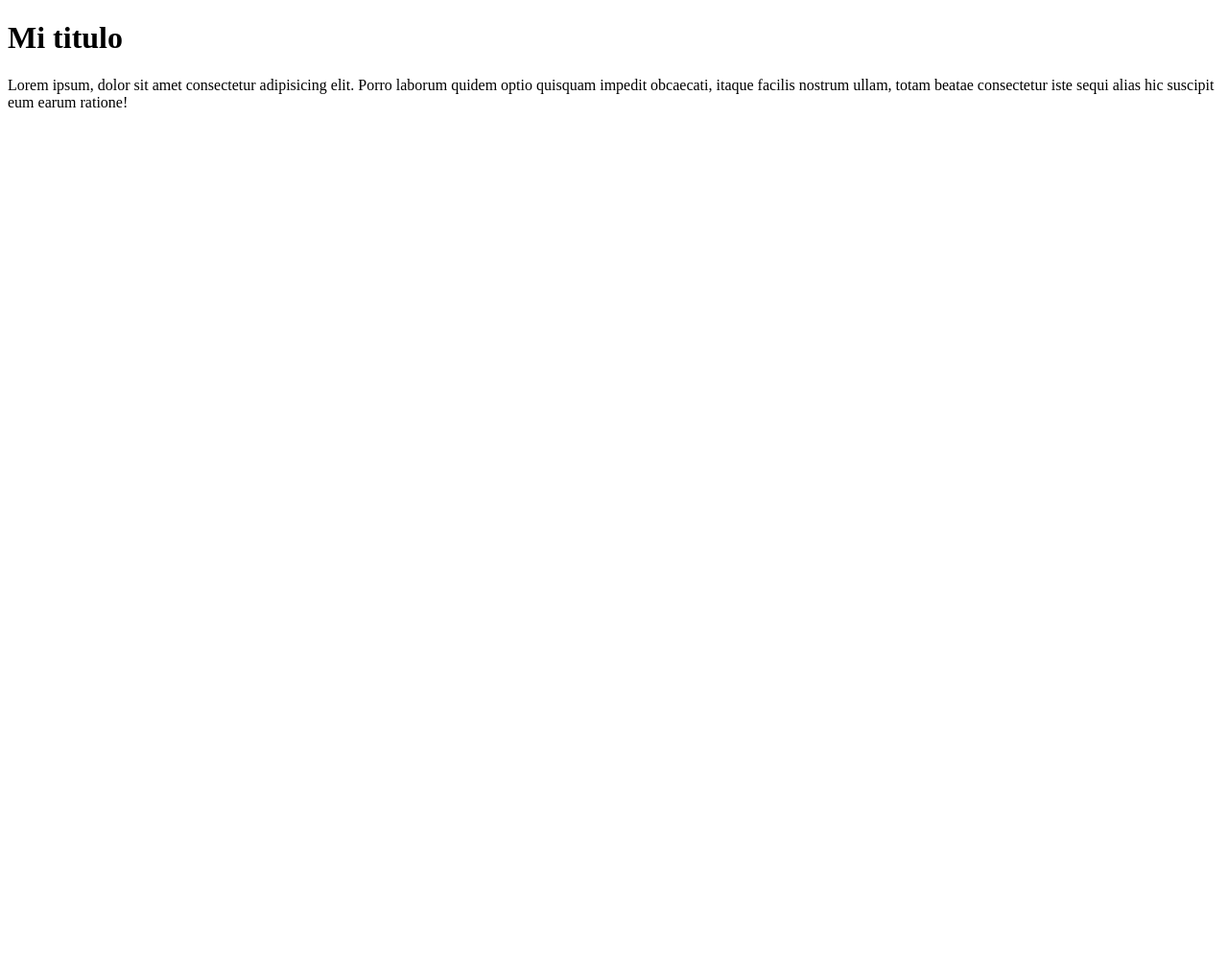
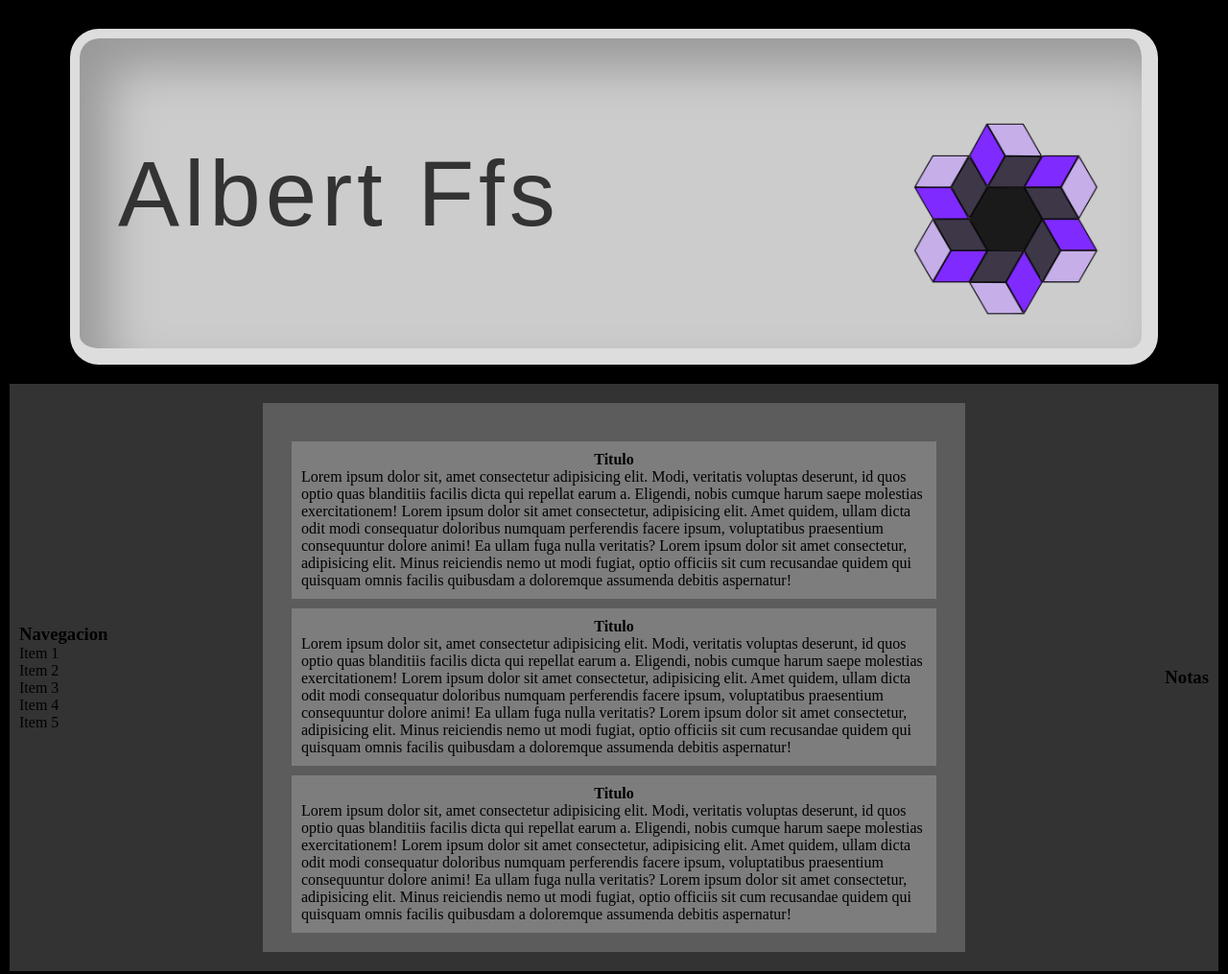
Before and after one commit to Albert-FFS/Landing_Page_Albert, a plain HTML site: page index.html in a window 1280 px wide. Shown: the whole page at 96% size. Before the commit the page ends 800 px from the top, so only its background shows below. Drawn offline with Linux system fonts and the light colour scheme; a web font is replaced by a local one.

Commit message:
Modificacion 9/5/2022 Estructura de arranque parte 1

```diff
--- a/index.html
+++ b/index.html
@@ -1,15 +1,68 @@
 <!DOCTYPE html>
 <html lang="en">
   <head>
-  <meta charset="UTF-8">
-  <meta http-equiv="X-UA-Compatible" content="IE=edge">
-  <meta name="viewport" content="width=device-width, initial-scale=1.0">
-  <link rel="stylesheet" href="style.css">
+    <meta charset="UTF-8" />
+    <meta http-equiv="X-UA-Compatible" content="IE=edge" />
+    <meta name="viewport" content="width=device-width, initial-scale=1.0" />
+    <link rel="stylesheet" href="style.css" />
     <title>Document</title>
   </head>
   <body>
-  <h1>Mi titulo</h1>
-  <p>Lorem ipsum, dolor sit amet consectetur adipisicing elit. Porro laborum quidem optio quisquam impedit obcaecati, itaque facilis nostrum ullam, totam beatae consectetur iste sequi alias hic suscipit eum earum ratione!</p>
+    <header>
+      <h1>Albert Ffs</h1>
+      <img src="LOGO-AlbertFFS.png" alt="" />
+    </header>
+    <main>
+      <nav>
+        <h3>Navegacion</h3>
+        <ul>
+          <li>Item 1</li>
+          <li>Item 2</li>
+          <li>Item 3</li>
+          <li>Item 4</li>
+          <li>Item 5</li>
+        </ul>
+      </nav>
+      <section>
+        <article>
+          <h4>Titulo</h4>
+          <p>
+            Lorem ipsum dolor sit, amet consectetur adipisicing elit. Modi,
+            veritatis voluptas deserunt, id quos optio quas blanditiis facilis
+            dicta qui repellat earum a. Eligendi, nobis cumque harum saepe
+            molestias exercitationem!
+            Lorem ipsum dolor sit amet consectetur, adipisicing elit. Amet quidem, ullam dicta odit modi consequatur doloribus numquam perferendis facere ipsum, voluptatibus praesentium consequuntur dolore animi! Ea ullam fuga nulla veritatis?
+            Lorem ipsum dolor sit amet consectetur, adipisicing elit. Minus reiciendis nemo ut modi fugiat, optio officiis sit cum recusandae quidem qui quisquam omnis facilis quibusdam a doloremque assumenda debitis aspernatur!
+          </p>
+        </article>
+        <article>
+          <h4>Titulo</h4>
+          <p>
+            Lorem ipsum dolor sit, amet consectetur adipisicing elit. Modi,
+            veritatis voluptas deserunt, id quos optio quas blanditiis facilis
+            dicta qui repellat earum a. Eligendi, nobis cumque harum saepe
+            molestias exercitationem!
+            Lorem ipsum dolor sit amet consectetur, adipisicing elit. Amet quidem, ullam dicta odit modi consequatur doloribus numquam perferendis facere ipsum, voluptatibus praesentium consequuntur dolore animi! Ea ullam fuga nulla veritatis?
+            Lorem ipsum dolor sit amet consectetur, adipisicing elit. Minus reiciendis nemo ut modi fugiat, optio officiis sit cum recusandae quidem qui quisquam omnis facilis quibusdam a doloremque assumenda debitis aspernatur!
+          </p>
+        </article>
+        <article>
+          <h4>Titulo</h4>
+          <p>
+            Lorem ipsum dolor sit, amet consectetur adipisicing elit. Modi,
+            veritatis voluptas deserunt, id quos optio quas blanditiis facilis
+            dicta qui repellat earum a. Eligendi, nobis cumque harum saepe
+            molestias exercitationem!
+            Lorem ipsum dolor sit amet consectetur, adipisicing elit. Amet quidem, ullam dicta odit modi consequatur doloribus numquam perferendis facere ipsum, voluptatibus praesentium consequuntur dolore animi! Ea ullam fuga nulla veritatis?
+            Lorem ipsum dolor sit amet consectetur, adipisicing elit. Minus reiciendis nemo ut modi fugiat, optio officiis sit cum recusandae quidem qui quisquam omnis facilis quibusdam a doloremque assumenda debitis aspernatur!
+          </p>
+        </article>
+      </section>
+      <aside>
+        <h3>Notas</h3>
+      </aside>
+    </main>
+    <footer></footer>
     <script src="script.js"></script>
   </body>
 </html>
--- a/style.css
+++ b/style.css
@@ -0,0 +1,98 @@
+@import url('http://fonts.cdnfonts.com/css/barbarian');
+
+*{
+  padding: 0;
+  margin: 0;
+  box-sizing: border-box;
+}
+body{
+  width: 100vw;
+  /* max-height: 100vh;
+  min-height: 100vh; */
+  display: flex;
+  flex-direction: column;
+  align-items: center;
+  justify-content: center;
+  animation: Background infinite ease 5s;
+  -webkit-animation: Background infinite ease 5s;
+  padding: 10px;
+  position: relative;
+}
+@keyframes Background{
+  0%{
+    background: #000;
+  }
+  50%{
+    background: #333;
+  }
+  100%{
+    background: #000;
+  }
+}
+header{
+  margin: 20px 0;
+  width: 90%;
+  border: 10px solid #ddd;
+  border-bottom: 17px solid #ddd;
+  border-right: 17px  solid #ddd;
+  border-radius: 30px;
+  background: #ccc;
+  padding: 20px 40px;
+  display: flex;
+  flex-direction: row;
+  align-items: center;
+  justify-content: space-between;
+  -webkit-border-radius: 30px;
+  -moz-border-radius: 30px;
+  -ms-border-radius: 30px;
+  -o-border-radius: 30px;
+  box-shadow: inset 30px 30px 50px #999, 10px 10px 15px #000;
+
+}
+header h1{
+  font-size: 6em;
+  font-family: 'Barbarian', sans-serif;
+  letter-spacing: 5px;
+  font-weight: 400;
+  color: #333;
+}
+header img{
+  width: 200px;
+}
+main{
+  width: 100%;
+  position: relative;
+  display: flex;
+  flex-direction: column;
+  align-items: center;
+  justify-content: center;
+  padding:20px;
+  background: rgba(255,255,255,0.2);
+}
+main nav, main aside{
+  position: absolute;
+}
+main nav{
+  left: 10px;
+}
+main section{
+  background: rgba(255,255,255,0.2);
+  width: 60%;
+  padding: 30px 20px 10px;
+}
+main section article{
+  display: flex;
+  flex-direction: column;
+  align-items: center;
+  justify-content: center;
+  margin: 10px;
+  padding: 10px;
+  background: rgba(255,255,255,0.2);
+
+}
+main aside{
+  right: 10px;
+}
+footer{
+
+}
```
Also changed, not shown: LOGO-AlbertFFS.png (added). Lines whose indentation alone changed are shown as unchanged.
